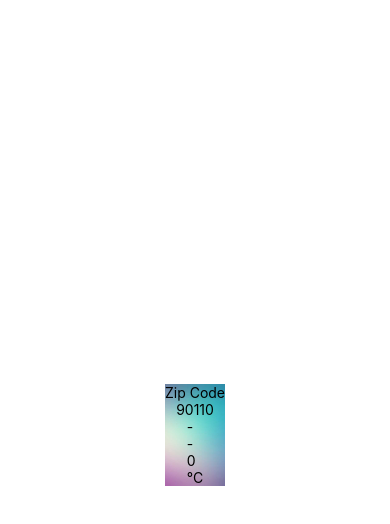
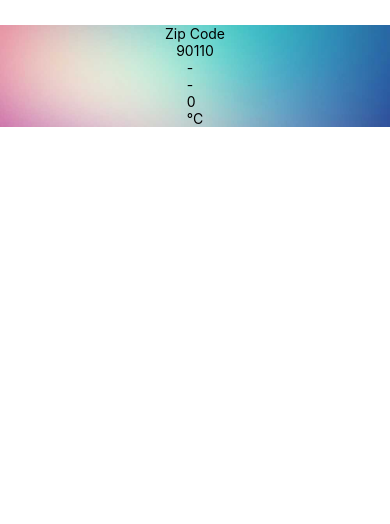
Before and after one commit to demonsjostle/Lab3SA04-6010110044, a React Native app in the folder wt-app/: screen / in a window 390 px wide. Shown: the top 524 px of the page. Built offline with nearby package versions, Linux system fonts and the light colour scheme.

Commit message:
Components and Image Background

```diff
--- a/wt-app/App.js
+++ b/wt-app/App.js
@@ -15,9 +15,6 @@ export default function App() {
 const styles = StyleSheet.create({
     container: {
         paddingTop: 25,
-        flex: 1,
-        backgroundColor: '#fff',
-        alignItems: 'center',
-        justifyContent: 'center',
+
     },
 });
```
